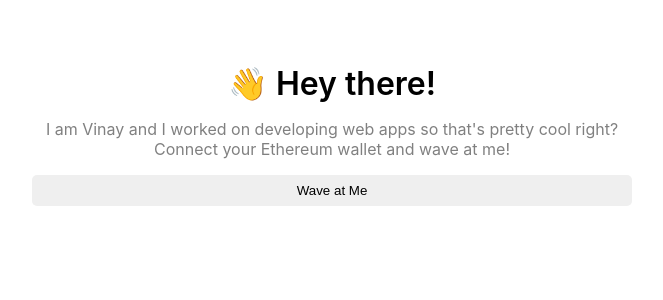
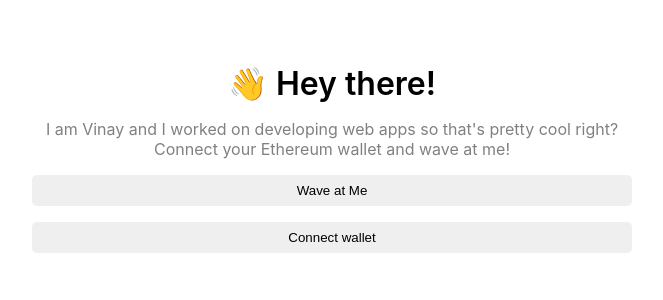
Before and after one commit to vinaybajjuri58/waveportal-frontend, a React (Create React App) app: page / in a window 1280 px wide. Shown: the top 300 px of the page, without its empty margins (308-971 px from the left). Built offline with nearby package versions, Linux system fonts and the light colour scheme.

Commit message:
Feat:Implemented adding wallet feature

```diff
--- a/src/App.js
+++ b/src/App.js
@@ -1,8 +1,51 @@
-import * as React from "react";
-// import { ethers } from "ethers";
+import React, { useEffect, useState } from "react";
+import { ethers } from "ethers";
 import "./App.css";
 
 export default function App() {
+  const [currentAccount, setCurrentAccount] = useState("");
+  const checkIfWalletIsConnected = async () => {
+    try {
+      const { ethereum } = window;
+      if (!ethereum) {
+        console.log("Make sure you have a metamask");
+        return;
+      } else {
+        console.log("We have an ethereum object", ethereum);
+      }
+      const accounts = await ethereum.request({
+        method: "eth_accounts",
+      });
+      if (accounts.length !== 0) {
+        const account = accounts[0];
+        console.log("Found an Authorised account :", account);
+        setCurrentAccount(account);
+      } else {
+        console.log("No authorised account found");
+      }
+    } catch (err) {
+      console.log(err);
+    }
+  };
+  const connectButtonHandler = async () => {
+    try {
+      const { ethereum } = window;
+      if (!ethereum) {
+        alert("Get Metamask! ");
+        return;
+      }
+      const accounts = await ethereum.request({
+        method: "eth_requestAccounts",
+      });
+      console.log("Connected", accounts[0]);
+      setCurrentAccount(accounts[0]);
+    } catch (err) {
+      console.log(err);
+    }
+  };
+  useEffect(() => {
+    checkIfWalletIsConnected();
+  }, []);
   const wave = () => {};
 
   return (
@@ -23,6 +66,11 @@
         <button className="waveButton" onClick={wave}>
           Wave at Me
         </button>
+        {!currentAccount && (
+          <button className="waveButton" onClick={connectButtonHandler}>
+            Connect wallet
+          </button>
+        )}
       </div>
     </div>
   );
```
